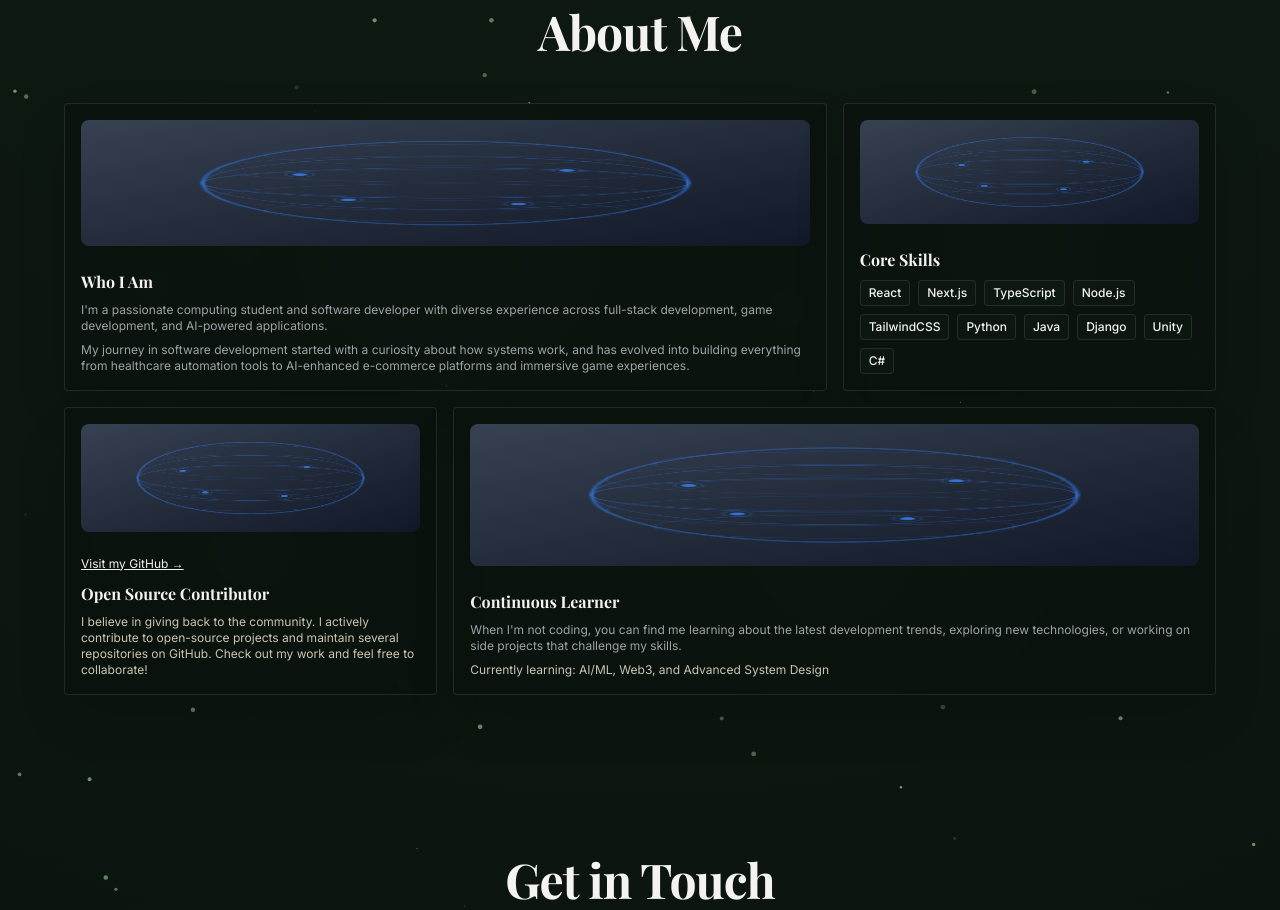
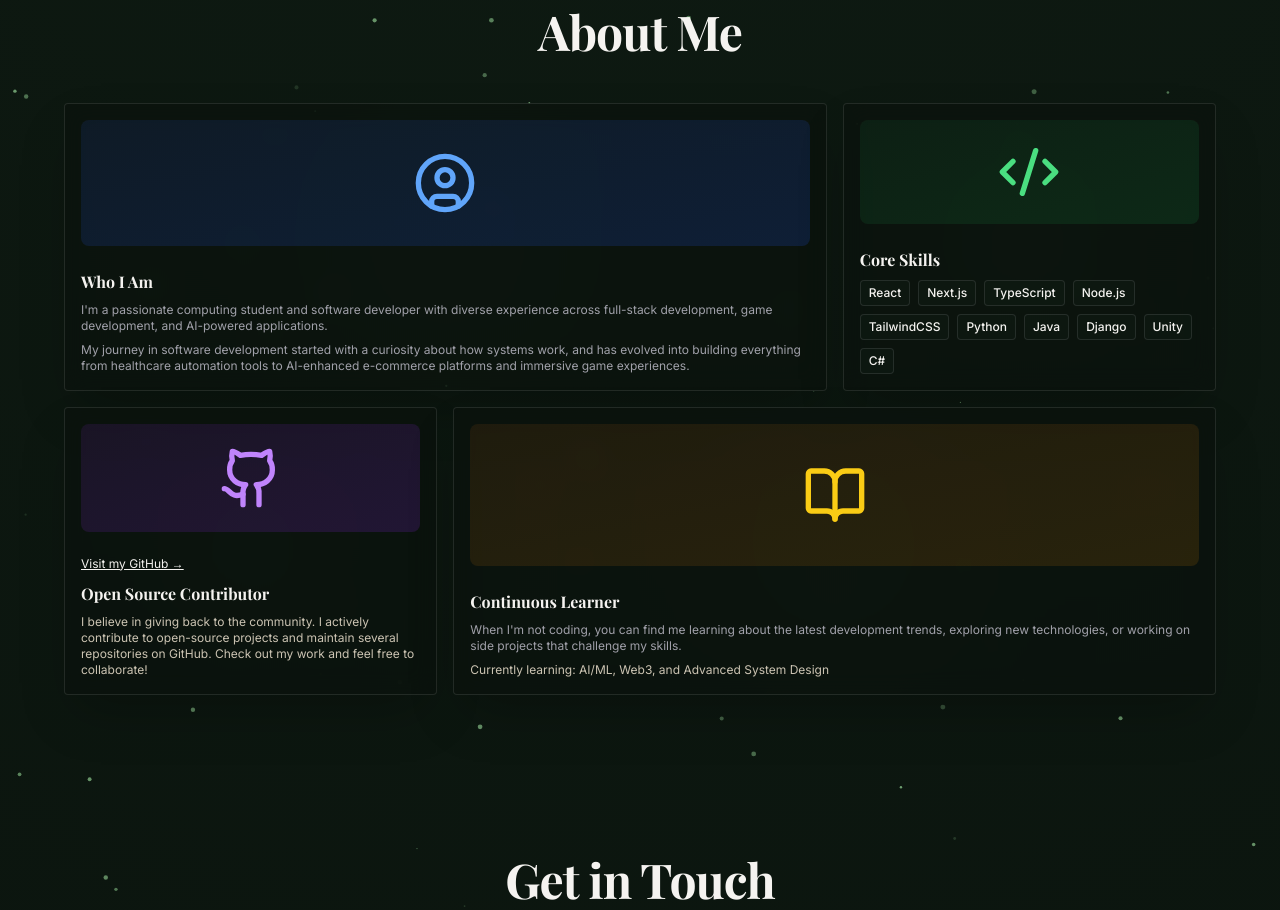
Before and after one commit to Daliadea/Personal-website-portfolio, a Next.js app: page / in a window 1280 px wide. Shown: the part 2440-3350 px from the top of the page. Built offline with nearby package versions, Linux system fonts and the light colour scheme; no server answers.

Commit message:
Replace identical icons with unique, context-appropriate icons for About Me cards

```diff
--- a/components/About.tsx
+++ b/components/About.tsx
@@ -6,7 +6,8 @@ import {
   Code2,
   Rocket,
   Github,
-  BookOpen
+  BookOpen,
+  UserCircle
 } from "lucide-react";
 import { Globe } from "@/components/ui/magic-globe";
 import { AnimatedGrid } from "@/components/ui/magic-grid";
@@ -50,7 +51,11 @@ export default function About() {
                     </p>
                   </div>
                 }
-                header={<Globe />}
+                header={
+                  <div className="flex flex-1 w-full h-full min-h-[6rem] rounded-lg bg-gradient-to-br from-blue-900/20 to-blue-700/20 items-center justify-center">
+                    <UserCircle className="w-16 h-16 text-blue-400" />
+                  </div>
+                }
                 className="md:col-span-2"
               />
             </TiltCard>
@@ -74,7 +79,11 @@ export default function About() {
                     </div>
                   </div>
                 }
-                header={<Globe />}
+                header={
+                  <div className="flex flex-1 w-full h-full min-h-[6rem] rounded-lg bg-gradient-to-br from-green-900/20 to-green-700/20 items-center justify-center">
+                    <Code2 className="w-16 h-16 text-green-400" />
+                  </div>
+                }
                 className="md:col-span-1"
               />
             </TiltCard>
@@ -83,7 +92,11 @@ export default function About() {
               <BentoGridItem
                 title="Open Source Contributor"
                 description="I believe in giving back to the community. I actively contribute to open-source projects and maintain several repositories on GitHub. Check out my work and feel free to collaborate!"
-                header={<Globe />}
+                header={
+                  <div className="flex flex-1 w-full h-full min-h-[6rem] rounded-lg bg-gradient-to-br from-purple-900/20 to-purple-700/20 items-center justify-center">
+                    <Github className="w-16 h-16 text-purple-400" />
+                  </div>
+                }
                 icon={
                   <a
                     href="https://github.com/Daliadea"
@@ -113,7 +126,11 @@ export default function About() {
                     </p>
                   </div>
                 }
-                header={<Globe />}
+                header={
+                  <div className="flex flex-1 w-full h-full min-h-[6rem] rounded-lg bg-gradient-to-br from-yellow-900/20 to-yellow-700/20 items-center justify-center">
+                    <BookOpen className="w-16 h-16 text-yellow-400" />
+                  </div>
+                }
                 className="md:col-span-2"
               />
             </TiltCard>
```
